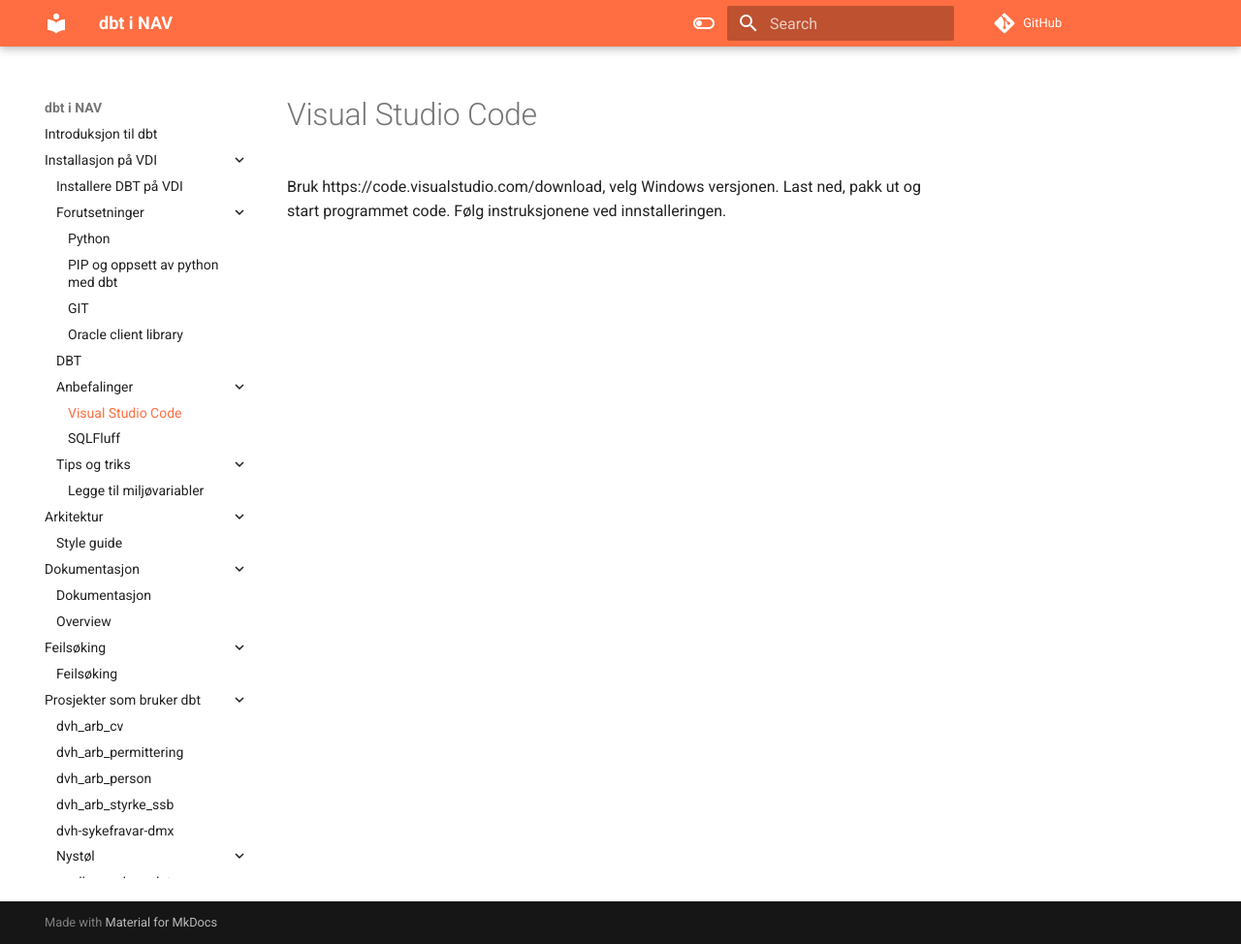
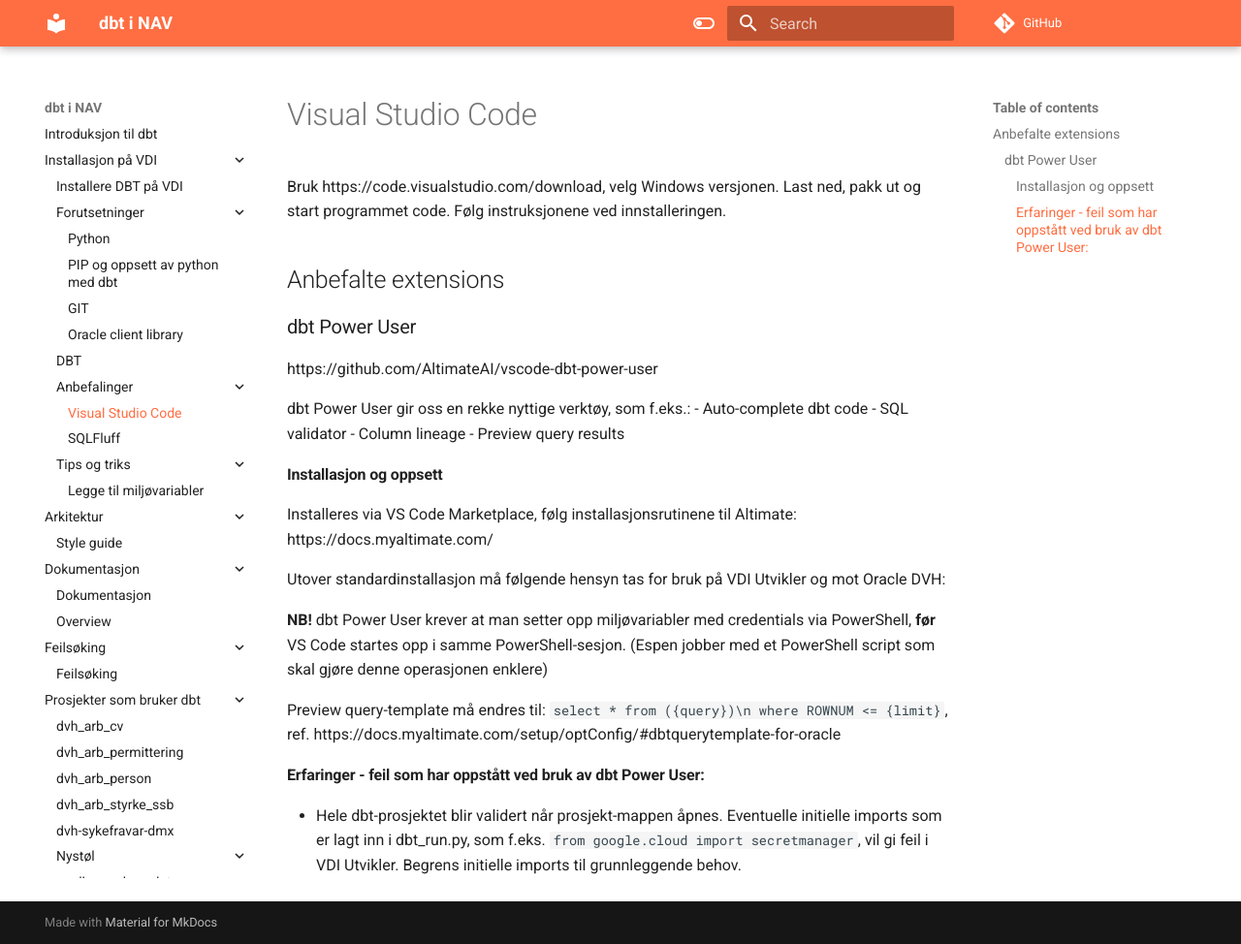
Before and after one commit to navikt/dbt-i-nav, an MkDocs documentation site: the page built from docs/Installasjon-på-VDI/vscode.md, in a window 1280 px wide and 974 px high. Shown: the whole window at 97% size. Built offline with MkDocs 1.6.1 and Material for MkDocs 9.7.7, drawn with Linux system fonts in a browser that asks for light colours; comment, search, counter and statistics services are not loaded.

Commit message:
legger til dbt power user som anbefaling

```diff
--- a/docs/Installasjon-på-VDI/vscode.md
+++ b/docs/Installasjon-på-VDI/vscode.md
@@ -1,3 +1,29 @@
 # Visual Studio Code
 
 Bruk https://code.visualstudio.com/download, velg Windows versjonen. Last ned, pakk ut og start programmet code. Følg instruksjonene ved innstalleringen.
+
+## Anbefalte extensions
+
+### dbt Power User
+
+https://github.com/AltimateAI/vscode-dbt-power-user
+
+dbt Power User gir oss en rekke nyttige verktøy, som f.eks.:
+- Auto-complete dbt code
+- SQL validator
+- Column lineage
+- Preview query results
+
+#### Installasjon og oppsett
+Installeres via VS Code Marketplace, følg installasjonsrutinene til Altimate: https://docs.myaltimate.com/
+
+Utover standardinstallasjon må følgende hensyn tas for bruk på VDI Utvikler og mot Oracle DVH:
+
+**NB!** dbt Power User krever at man setter opp miljøvariabler med credentials via PowerShell, **før** VS Code startes opp i samme PowerShell-sesjon.
+(Espen jobber med et PowerShell script som skal gjøre denne operasjonen enklere)
+
+Preview query-template må endres til: `select * from ({query})\n where ROWNUM <= {limit}`, ref. https://docs.myaltimate.com/setup/optConfig/#dbtquerytemplate-for-oracle
+
+
+#### Erfaringer - feil som har oppstått ved bruk av dbt Power User:
+- Hele dbt-prosjektet blir validert når prosjekt-mappen åpnes. Eventuelle initielle imports som er lagt inn i dbt_run.py, som f.eks. `from google.cloud import secretmanager`, vil gi feil i VDI Utvikler. Begrens initielle imports til grunnleggende behov.
```
